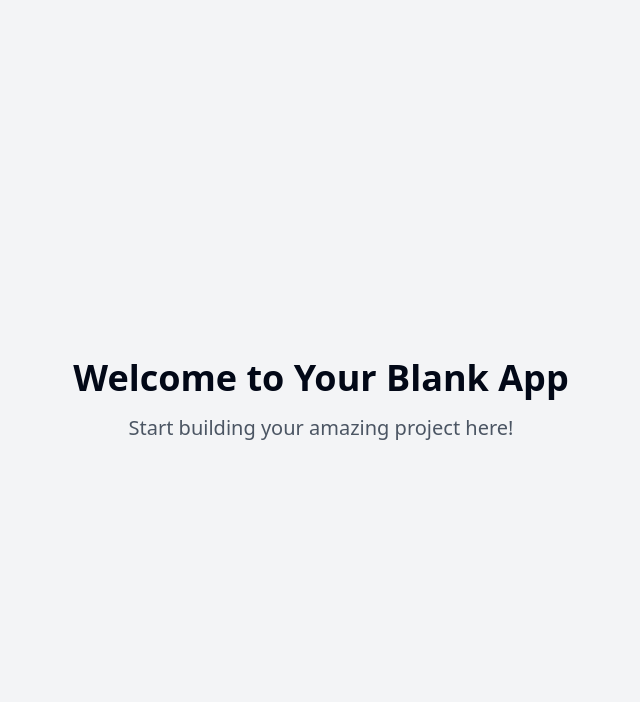
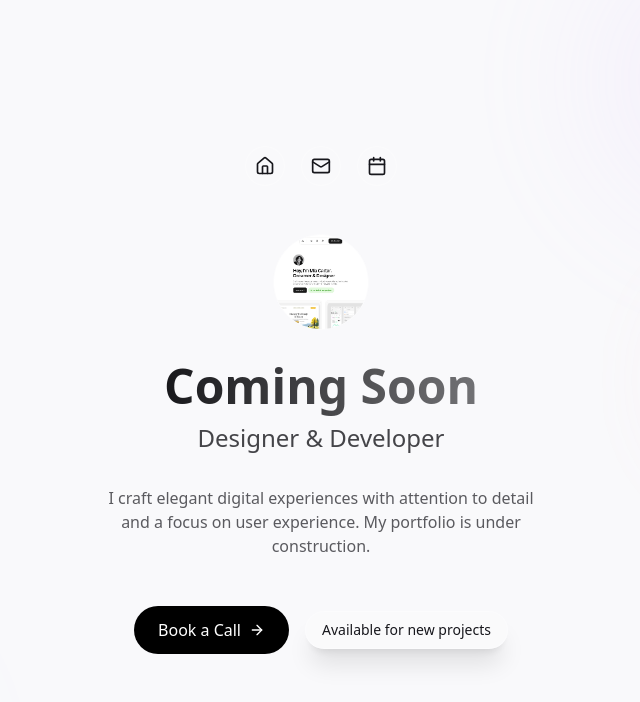
Before and after one commit to anishsarkars/portfolio-anish, a React (Vite) app: page / in a window 1280 px wide. Shown: the top 702 px of the page, without its empty margins (319-959 px from the left). Built offline with nearby package versions, Linux system fonts and the light colour scheme.

Commit message:
feat: Implement portfolio landing page
Implement a minimal, interactive, and visually appealing portfolio "coming soon" landing page with glass effect and animations, inspired by the provided image and Framer.ai example.

```diff
--- a/index.html
+++ b/index.html
@@ -1,20 +1,24 @@
+
 <!DOCTYPE html>
 <html lang="en">
   <head>
     <meta charset="UTF-8" />
     <meta name="viewport" content="width=device-width, initial-scale=1.0" />
-    <title>sleek-landing-wave</title>
-    <meta name="description" content="Lovable Generated Project" />
-    <meta name="author" content="Lovable" />
+    <title>Portfolio Coming Soon | Designer & Developer</title>
+    <meta name="description" content="A designer and developer portfolio coming soon. Book a call to discuss your project today." />
+    <meta name="author" content="Portfolio Coming Soon" />
 
-    <meta property="og:title" content="Lovable Generated Project" />
-    <meta property="og:description" content="Lovable Generated Project" />
+    <meta property="og:title" content="Portfolio Coming Soon | Designer & Developer" />
+    <meta property="og:description" content="A designer and developer portfolio coming soon. Book a call to discuss your project today." />
     <meta property="og:type" content="website" />
     <meta property="og:image" content="https://lovable.dev/opengraph-image-p98pqg.png" />
 
     <meta name="twitter:card" content="summary_large_image" />
     <meta name="twitter:site" content="@lovable_dev" />
     <meta name="twitter:image" content="https://lovable.dev/opengraph-image-p98pqg.png" />
+    <link rel="preconnect" href="https://fonts.googleapis.com">
+    <link rel="preconnect" href="https://fonts.gstatic.com" crossorigin>
+    <link href="https://fonts.googleapis.com/css2?family=Inter:wght@300;400;500;600;700&display=swap" rel="stylesheet">
   </head>
 
   <body>
--- /dev/null
+++ b/src/components/BackgroundEffect.tsx
@@ -0,0 +1,14 @@
+
+import React from 'react';
+
+const BackgroundEffect: React.FC = () => {
+  return (
+    <div className="fixed inset-0 -z-10 overflow-hidden">
+      <div className="absolute -top-[10%] -right-[10%] w-[40%] h-[40%] bg-purple-300/30 rounded-full filter blur-3xl opacity-30 animate-float"></div>
+      <div className="absolute -bottom-[10%] -left-[10%] w-[30%] h-[30%] bg-blue-300/30 rounded-full filter blur-3xl opacity-30 animate-float"></div>
+      <div className="absolute top-[40%] right-[5%] w-[15%] h-[15%] bg-pink-300/30 rounded-full filter blur-3xl opacity-30 animate-pulse-slow"></div>
+    </div>
+  );
+};
+
+export default BackgroundEffect;
--- /dev/null
+++ b/src/components/CallToAction.tsx
@@ -0,0 +1,36 @@
+
+import React from 'react';
+import { cn } from "@/lib/utils";
+
+interface CallToActionProps {
+  href: string;
+  children: React.ReactNode;
+  className?: string;
+  variant?: 'primary' | 'secondary';
+}
+
+const CallToAction: React.FC<CallToActionProps> = ({
+  href,
+  children,
+  className,
+  variant = 'primary'
+}) => {
+  return (
+    <a
+      href={href}
+      target="_blank"
+      rel="noopener noreferrer"
+      className={cn(
+        "inline-block px-6 py-3 rounded-full font-medium transition-all duration-300 hover:translate-y-[-2px]",
+        variant === 'primary'
+          ? "bg-black text-white hover:bg-black/90"
+          : "bg-white/20 backdrop-blur-md border border-white/30 hover:bg-white/30",
+        className
+      )}
+    >
+      {children}
+    </a>
+  );
+};
+
+export default CallToAction;
--- /dev/null
+++ b/src/components/SocialIcon.tsx
@@ -0,0 +1,29 @@
+
+import React from 'react';
+import { cn } from "@/lib/utils";
+
+interface SocialIconProps {
+  href: string;
+  icon: React.ReactNode;
+  label: string;
+  className?: string;
+}
+
+const SocialIcon: React.FC<SocialIconProps> = ({ href, icon, label, className }) => {
+  return (
+    <a
+      href={href}
+      target="_blank"
+      rel="noopener noreferrer"
+      aria-label={label}
+      className={cn(
+        "flex items-center justify-center w-10 h-10 rounded-full glass transition-all duration-300 hover:scale-110",
+        className
+      )}
+    >
+      {icon}
+    </a>
+  );
+};
+
+export default SocialIcon;
--- a/src/index.css
+++ b/src/index.css
@@ -1,11 +1,12 @@
+
 @tailwind base;
 @tailwind components;
 @tailwind utilities;
 
 @layer base {
   :root {
-    --background: 0 0% 100%;
-    --foreground: 222.2 84% 4.9%;
+    --background: 240 25% 98%;
+    --foreground: 240 10% 10%;
 
     --card: 0 0% 100%;
     --card-foreground: 222.2 84% 4.9%;
@@ -13,7 +14,7 @@
     --popover: 0 0% 100%;
     --popover-foreground: 222.2 84% 4.9%;
 
-    --primary: 222.2 47.4% 11.2%;
+    --primary: 240 6% 10%;
     --primary-foreground: 210 40% 98%;
 
     --secondary: 210 40% 96.1%;
@@ -28,32 +29,25 @@
     --destructive: 0 84.2% 60.2%;
     --destructive-foreground: 210 40% 98%;
 
-    --border: 214.3 31.8% 91.4%;
+    --border: 240 6% 90%;
     --input: 214.3 31.8% 91.4%;
     --ring: 222.2 84% 4.9%;
 
     --radius: 0.5rem;
 
     --sidebar-background: 0 0% 98%;
-
     --sidebar-foreground: 240 5.3% 26.1%;
-
     --sidebar-primary: 240 5.9% 10%;
-
     --sidebar-primary-foreground: 0 0% 98%;
-
     --sidebar-accent: 240 4.8% 95.9%;
-
     --sidebar-accent-foreground: 240 5.9% 10%;
-
     --sidebar-border: 220 13% 91%;
-
     --sidebar-ring: 217.2 91.2% 59.8%;
   }
 
   .dark {
-    --background: 222.2 84% 4.9%;
-    --foreground: 210 40% 98%;
+    --background: 240 10% 4%;
+    --foreground: 240 5% 96%;
 
     --card: 222.2 84% 4.9%;
     --card-foreground: 210 40% 98%;
@@ -97,5 +91,24 @@
 
   body {
     @apply bg-background text-foreground;
+    font-feature-settings: "ss01", "ss02", "cv01", "cv02", "cv03";
   }
 }
+
+@layer utilities {
+  .glass {
+    @apply backdrop-blur-lg bg-white/10 border border-white/30;
+  }
+
+  .glass-card {
+    @apply bg-white/20 backdrop-blur-lg border border-white/30 shadow-xl;
+  }
+
+  .glass-dark {
+    @apply backdrop-blur-lg bg-black/10 border border-white/10;
+  }
+
+  .text-gradient {
+    @apply bg-gradient-to-r from-primary to-primary/60 bg-clip-text text-transparent;
+  }
+}
--- a/src/pages/Index.tsx
+++ b/src/pages/Index.tsx
@@ -1,11 +1,74 @@
-// Update this page (the content is just a fallback if you fail to update the page)
+
+import React from 'react';
+import SocialIcon from '@/components/SocialIcon';
+import BackgroundEffect from '@/components/BackgroundEffect';
+import CallToAction from '@/components/CallToAction';
+import { Home, Mail, Calendar, ArrowRight } from 'lucide-react';
 
 const Index = () => {
   return (
-    <div className="min-h-screen flex items-center justify-center bg-gray-100">
-      <div className="text-center">
-        <h1 className="text-4xl font-bold mb-4">Welcome to Your Blank App</h1>
-        <p className="text-xl text-gray-600">Start building your amazing project here!</p>
+    <div className="min-h-screen flex flex-col items-center justify-center relative px-4 py-20">
+      <BackgroundEffect />
+
+      {/* Main content container */}
+      <div className="w-full max-w-xl mx-auto">
+        {/* Navigation/Social Icons */}
+        <div className="flex justify-center mb-12 space-x-4 opacity-0 animate-fade-in-delay-1">
+          <SocialIcon
+            href="/"
+            icon={<Home className="w-5 h-5" />}
+            label="Homepage"
+          />
+          <SocialIcon
+            href="mailto:hello@example.com"
+            icon={<Mail className="w-5 h-5" />}
+            label="Email"
+          />
+          <SocialIcon
+            href="https://cal.com/anishsarkar/"
+            icon={<Calendar className="w-5 h-5" />}
+            label="Calendar"
+          />
+        </div>
+
+        {/* Profile Image */}
+        <div className="flex justify-center mb-8">
+          <div className="w-24 h-24 rounded-full overflow-hidden border-2 border-white/30 glass opacity-0 animate-fade-in-delay-2">
+            <img
+              src="/lovable-uploads/06415e9b-a160-45f6-a026-2c2a69129171.png"
+              alt="Profile"
+              className="w-full h-full object-cover"
+            />
+          </div>
+        </div>
+
+        {/* Heading */}
+        <h1 className="text-4xl sm:text-5xl font-bold text-center mb-3 opacity-0 animate-fade-in-delay-3">
+          <span className="text-gradient">Coming Soon</span>
+        </h1>
+
+        {/* Subheading */}
+        <div className="text-center mb-8 opacity-0 animate-fade-in-delay-3">
+          <p className="text-xl sm:text-2xl font-light text-foreground/80">Designer & Developer</p>
+        </div>
+
+        {/* Description */}
+        <p className="text-center text-foreground/70 max-w-md mx-auto mb-12 opacity-0 animate-fade-in-delay-4">
+          I craft elegant digital experiences with attention to detail and a focus on user experience. My portfolio is under construction.
+        </p>
+
+        {/* CTA Buttons */}
+        <div className="flex flex-col sm:flex-row items-center justify-center gap-4 opacity-0 animate-fade-in-delay-4">
+          <CallToAction href="https://cal.com/anishsarkar/">
+            <span className="flex items-center">
+              Book a Call
+              <ArrowRight className="ml-2 w-4 h-4" />
+            </span>
+          </CallToAction>
+          <div className="glass-card px-4 py-2 rounded-full text-sm">
+            Available for new projects
+          </div>
+        </div>
       </div>
     </div>
   );
--- a/tailwind.config.ts
+++ b/tailwind.config.ts
@@ -1,3 +1,4 @@
+
 import type { Config } from "tailwindcss";
 
 export default {
@@ -70,25 +71,41 @@ export default {
 			},
 			keyframes: {
 				'accordion-down': {
-					from: {
-						height: '0'
-					},
-					to: {
-						height: 'var(--radix-accordion-content-height)'
-					}
+					from: { height: '0' },
+					to: { height: 'var(--radix-accordion-content-height)' }
 				},
 				'accordion-up': {
-					from: {
-						height: 'var(--radix-accordion-content-height)'
-					},
-					to: {
-						height: '0'
-					}
+					from: { height: 'var(--radix-accordion-content-height)' },
+					to: { height: '0' }
+				},
+				'fade-in': {
+					'0%': { opacity: '0', transform: 'translateY(10px)' },
+					'100%': { opacity: '1', transform: 'translateY(0)' }
+				},
+				'fade-in-right': {
+					'0%': { opacity: '0', transform: 'translateX(10px)' },
+					'100%': { opacity: '1', transform: 'translateX(0)' }
+				},
+				'pulse-slow': {
+					'0%, 100%': { opacity: '1' },
+					'50%': { opacity: '0.8' }
+				},
+				'float': {
+					'0%, 100%': { transform: 'translateY(0)' },
+					'50%': { transform: 'translateY(-10px)' }
 				}
 			},
 			animation: {
 				'accordion-down': 'accordion-down 0.2s ease-out',
-				'accordion-up': 'accordion-up 0.2s ease-out'
+				'accordion-up': 'accordion-up 0.2s ease-out',
+				'fade-in': 'fade-in 0.7s ease-out',
+				'fade-in-delay-1': 'fade-in 0.7s ease-out 0.1s forwards',
+				'fade-in-delay-2': 'fade-in 0.7s ease-out 0.2s forwards',
+				'fade-in-delay-3': 'fade-in 0.7s ease-out 0.3s forwards',
+				'fade-in-delay-4': 'fade-in 0.7s ease-out 0.4s forwards',
+				'fade-in-right': 'fade-in-right 0.7s ease-out',
+				'pulse-slow': 'pulse-slow 4s ease-in-out infinite',
+				'float': 'float 6s ease-in-out infinite'
 			}
 		}
 	},
```
Also changed, not shown: public/lovable-uploads/06415e9b-a160-45f6-a026-2c2a69129171.png (added).
